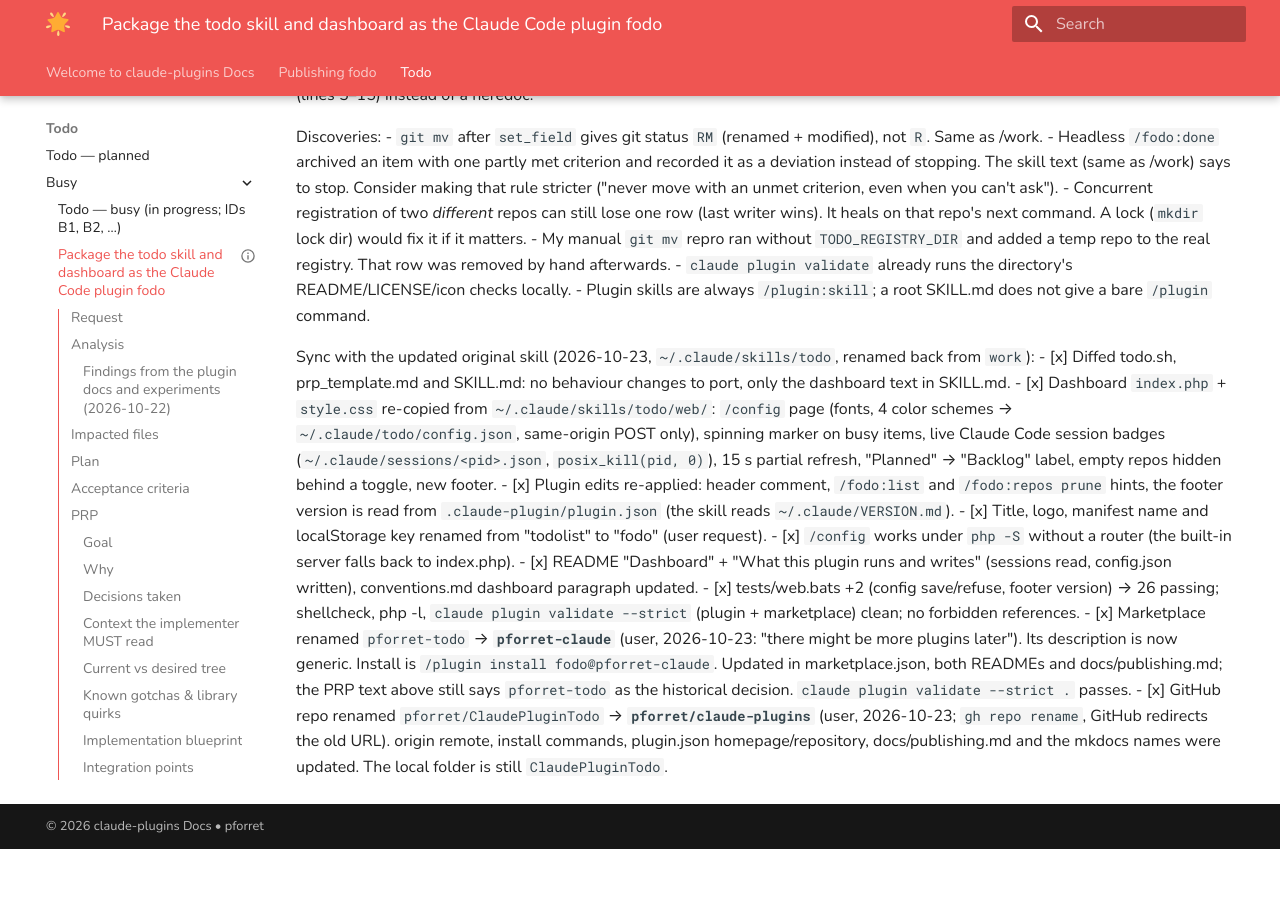
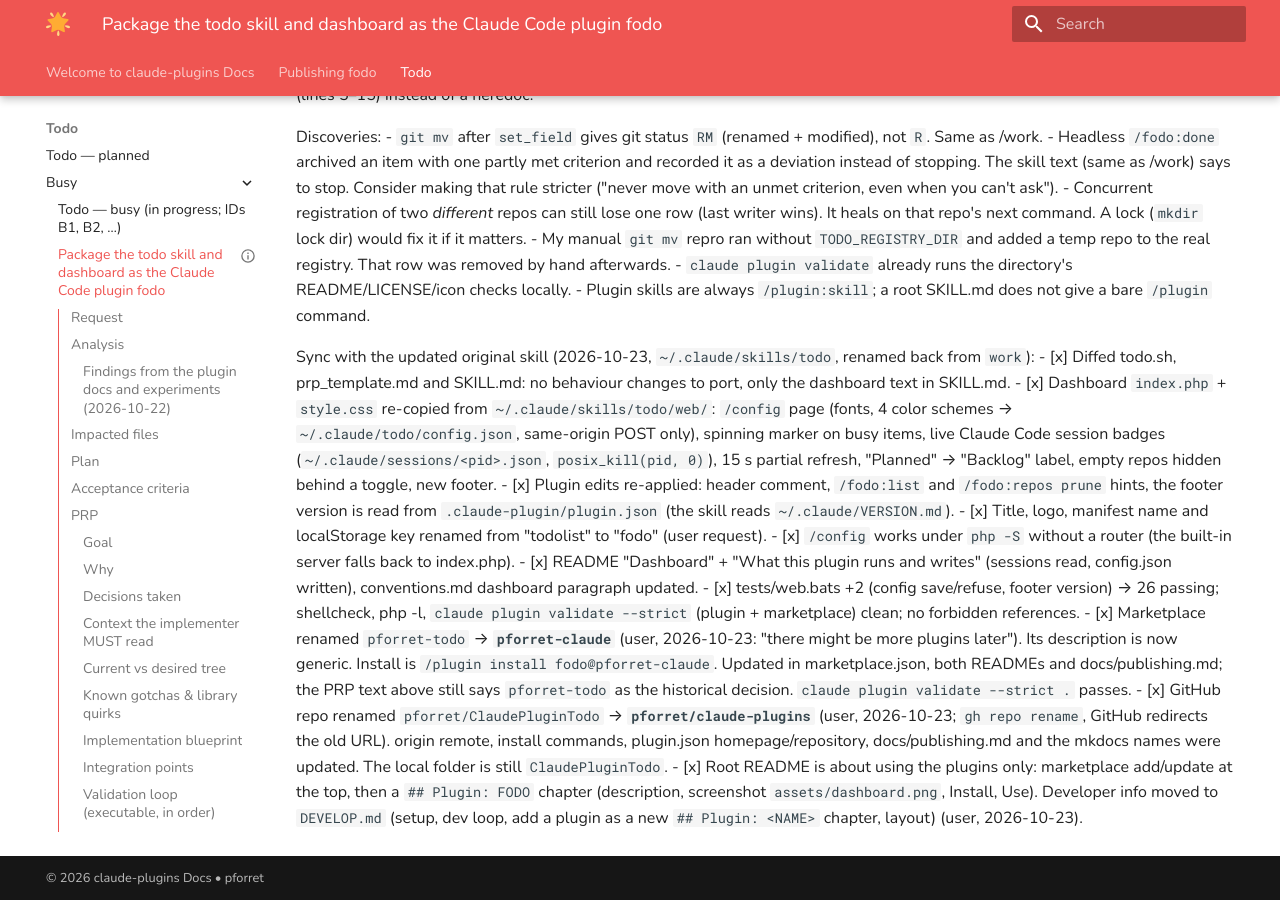
Before and after one commit to pforret/claude-plugins, an MkDocs documentation site: the page built from docs/todo/busy/2026-10-22.feature.todo-claude-plugin.md, in a window 1280 px wide and 900 px high, scrolled down 10995 px. Built offline with MkDocs 1.6.1 and Material for MkDocs 9.7.7, drawn with Linux system fonts in a browser that asks for light colours; before the commit the page ends 11844 px from its top, so only the background shows below that.

Commit message:
ADD: fodo.png, MOD: DEVELOP.md README.md 2026-10-22.feature.todo-claude-plugin.md README.md

```diff
--- a/docs/todo/busy/2026-10-22.feature.todo-claude-plugin.md
+++ b/docs/todo/busy/2026-10-22.feature.todo-claude-plugin.md
@@ -522,3 +522,6 @@ Sync with the updated original skill (2026-10-23, `~/.claude/skills/todo`, renam
 - [x] GitHub repo renamed `pforret/ClaudePluginTodo` → **`pforret/claude-plugins`** (user, 2026-10-23; `gh repo
   rename`, GitHub redirects the old URL). origin remote, install commands, plugin.json homepage/repository,
   docs/publishing.md and the mkdocs names were updated. The local folder is still `ClaudePluginTodo`.
+- [x] Root README is about using the plugins only: marketplace add/update at the top, then a `## Plugin: FODO`
+  chapter (description, screenshot `assets/dashboard.png`, Install, Use). Developer info moved to
+  `DEVELOP.md` (setup, dev loop, add a plugin as a new `## Plugin: <NAME>` chapter, layout) (user, 2026-10-23).
```
Also changed, not shown: DEVELOP.md (+4 -1 lines), README.md (+3 -0 lines), plugins/fodo/README.md (+3 -0 lines), 1 other file.
